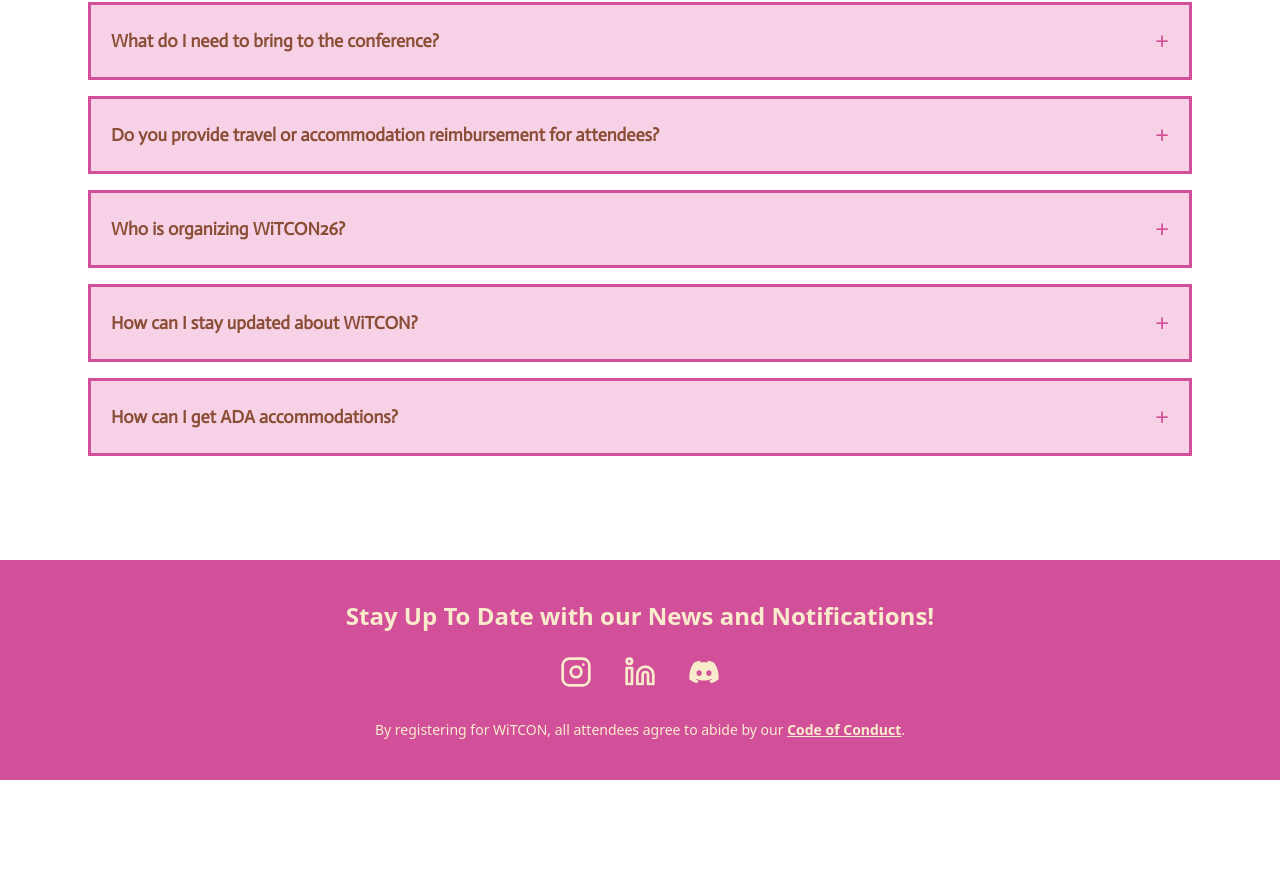
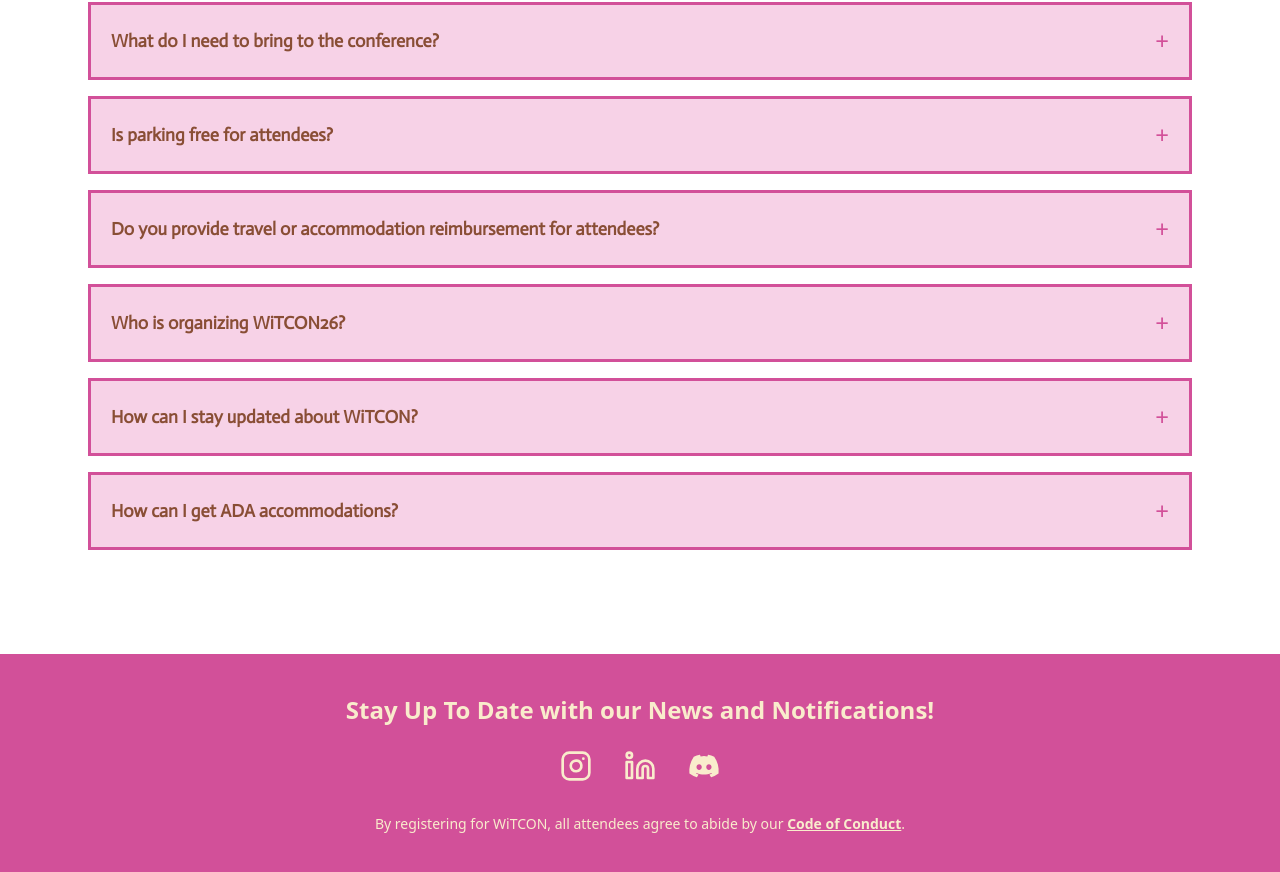
Before and after one commit to wicsfiu/witcon2026, a React (Vite) app in the folder witcon-frontend/: page / in a window 1280 px wide. Shown: the part 6000-6872 px from the top of the page. Before the commit the page ends 6780 px from the top, so only its background shows below. Built offline with nearby package versions, Linux system fonts and the light colour scheme.

Commit message:
Add FAQ about free parking for attendees

```diff
--- a/witcon-frontend/src/sections/Faq.tsx
+++ b/witcon-frontend/src/sections/Faq.tsx
@@ -107,6 +107,11 @@ export default function Faq() {
           <li>A Positive Attitude!</li>
         </ul>
       ),
+    },
+    {
+      question: "Is parking free for attendees?",
+      answer:
+        'Yes, parking is completely free for all WiTCON 2026 attendees. You just have to <a href="https://www.offstreet.io/events/SK5ICFUX" target="_blank" rel="noopener noreferrer">Register Here!</a>.',
     },
     {
       question: "Do you provide travel or accommodation reimbursement for attendees?",
```
